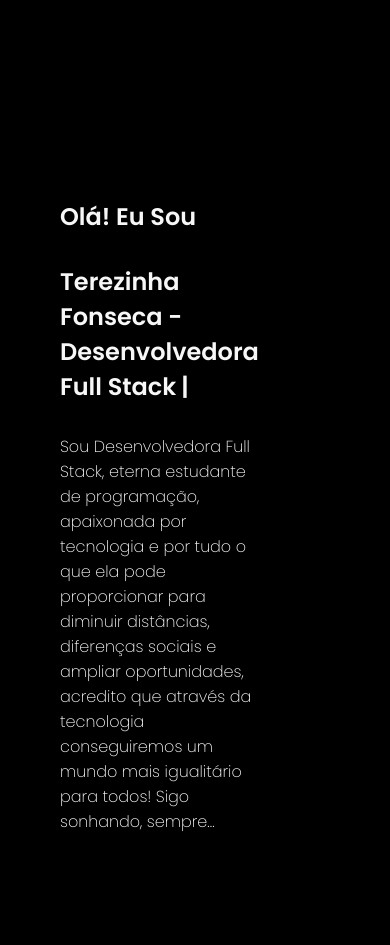
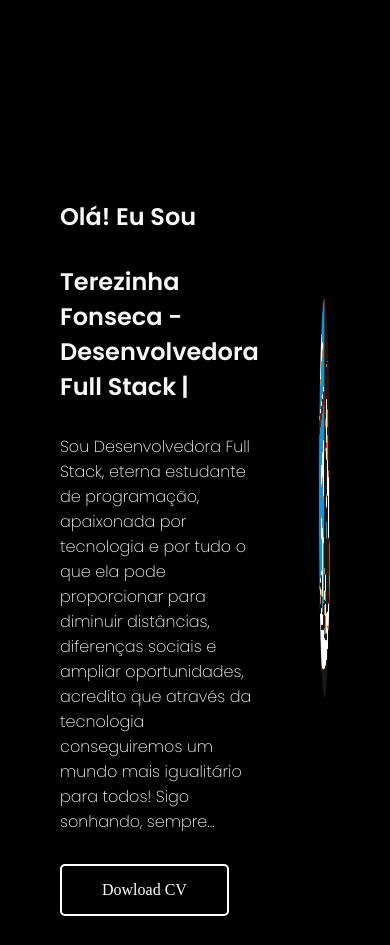
Before and after one commit to Tete2703/meu_portfolio, a plain HTML site: page index.html in a window 390 px wide. Shown: the part 155-1100 px from the top of the page. Drawn offline with Linux system fonts and the light colour scheme.

Commit message:
reparei os erros

```diff
--- a/index.html
+++ b/index.html
@@ -16,7 +16,7 @@
       crossorigin="anonymous"
     ></script>
     <link rel="stylesheet" href="style.css" />
-    <script src="script.js" defer></script>
+
   </head>
   <body>
     <header>
@@ -44,7 +44,7 @@
           acredito que através da tecnologia conseguiremos um mundo mais
           igualitário para todos! Sigo sonhando, sempre...
         </p>
-
+        <a href="">Dowload CV</a>
       </div>
       <img src="img/Female Developer 1-01.jpg" alt="foto de tereza" />
     </section>
@@ -366,6 +366,6 @@
           </nav>
           <p class="footer_comercial">Terezinha Fonseca &copy; - 2023</p>
     </footer>
-
+    <script src="script.js"></script>
   </body>
 </html>
--- a/script.js
+++ b/script.js
@@ -9,9 +9,9 @@
         })
     }
 
-    const titulo = document.querySelector(".digitando");
+const titulo = document.querySelector(".digitando");
 
-    ativaLetra(titulo)
+ativaLetra(titulo)
 
 
 const ativaMenu = document.querySelector('.fa-bars');
--- a/style.css
+++ b/style.css
@@ -289,7 +289,8 @@
 
   @media(max-width: 992px) {
     .section-div img {
-      display: none;
+      height: 400px;
+      width: auto;
     }
 
     header {
```
